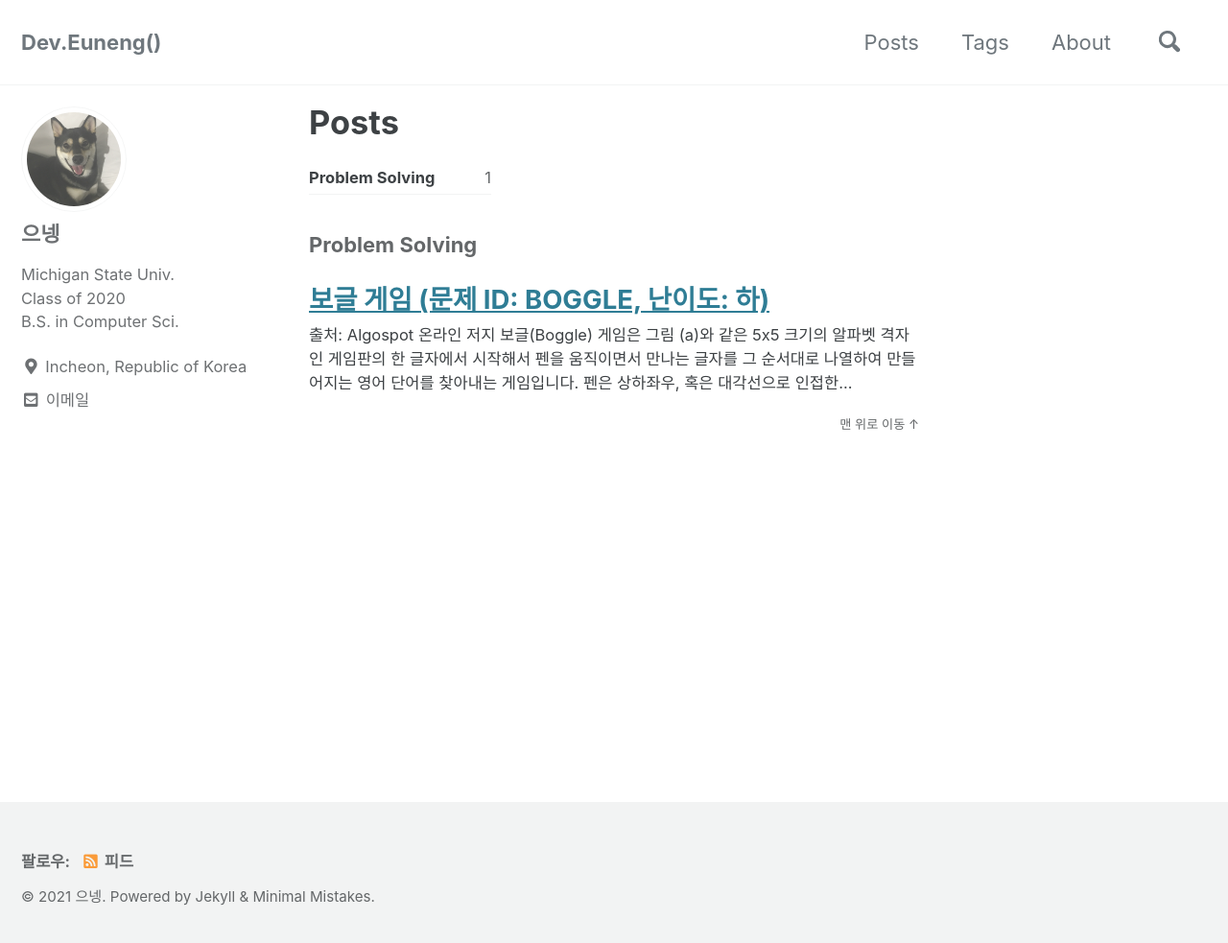
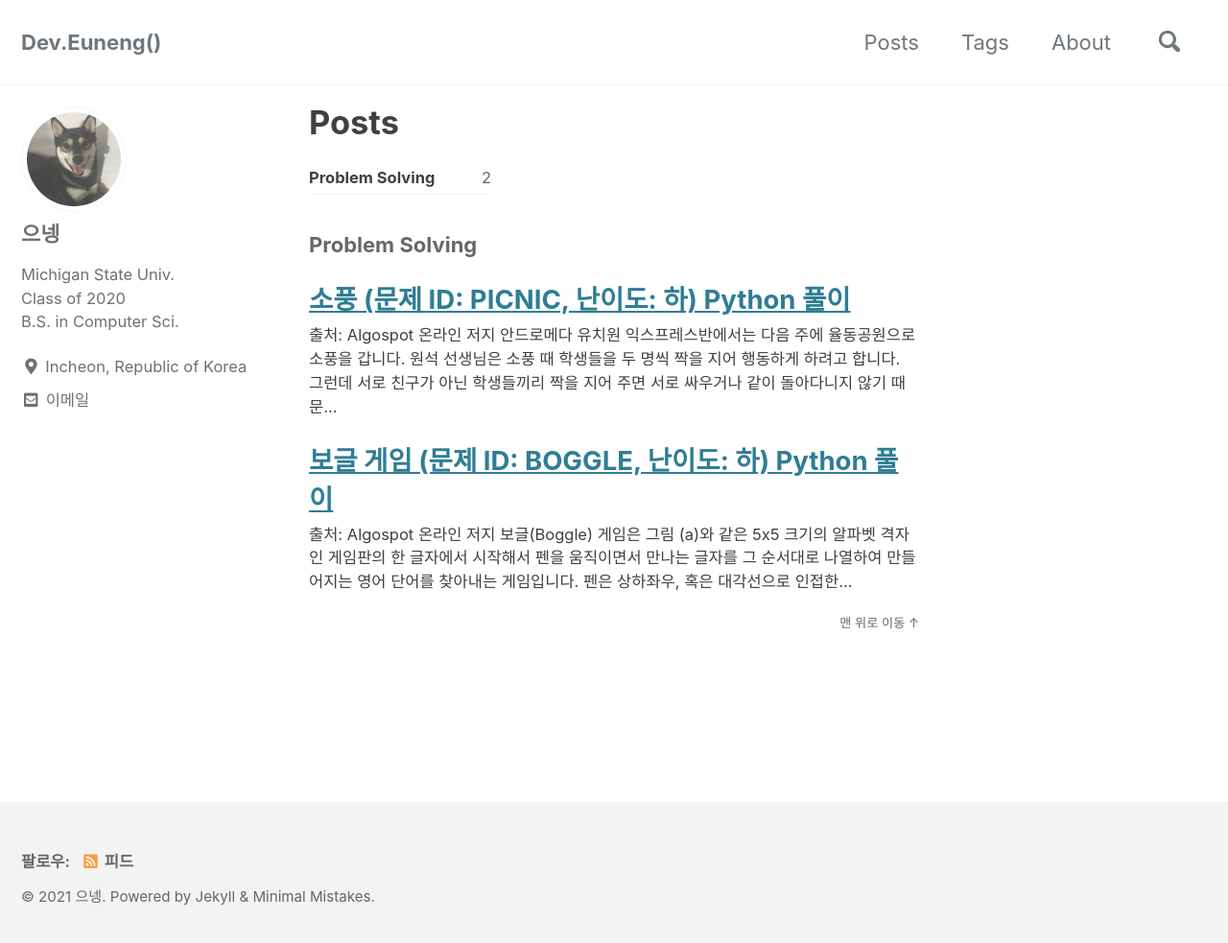
Before and after one commit to kimeunh3/kimeunh3.github.io, a Jekyll site: the page built from _pages/posts.html, in a window 1280 px wide and 991 px high. Shown: the top 983 px of the window at 96% size. Built offline with Jekyll 4.4.1, drawn with Linux system fonts in a browser that asks for light colours; cached includes are drawn as plain includes; part of the change alters nothing that is shown.

Commit message:
added picnic post

````diff
--- a/_posts/2021-04-09-boggle-game.md
+++ b/_posts/2021-04-09-boggle-game.md
@@ -1,5 +1,5 @@
 ---
-title: "보글 게임 (문제 ID: BOGGLE, 난이도: 하)"
+title: "보글 게임 (문제 ID: BOGGLE, 난이도: 하) Python 풀이"
 excerpt_separator: <!--more-->
 categories:
     - "Problem Solving"
@@ -21,3 +21,46 @@ tags:
 보글 게임판과 알고 있는 단어들의 목록이 주어질 때, 보글 게임판에서 각 단어를 찾을 수 있는지 여부를 출력하는 프로그램을 작성하세요.
 
 > **Note:** 지금부터 작성하는 솔루션은 재귀함수와 완전탐색만을 사용하여 풀은 솔루션입니다.
+
+```python
+board = [["U", "R", "L", "P", "M"],
+        ["X", "P", "R", "E", "T"],
+        ["G", "I", "A", "E", "T"],
+        ["X", "T", "N", "Z", "Y"],
+        ["X", "O", "Q", "R", "S"]]
+
+# 상하좌우 / 대각선으로 움직이는 방향을 저장
+dx = [-1, -1, -1, 1, 1, 1, 0, 0]
+dy = [-1, 0, 1, -1, 0, 1, -1, 1]
+
+# 시작 위치가 범위 내에 있는지 확인하는 함수
+def isRange(y, x):
+    if y < 0 or y >= len(board):
+        return False
+    if x < 0 or x >= len(board[0]):
+        return False
+    return True
+
+def hasWord(y, x, word):
+    # 시작 위치가 범위 내에 없다면 무조건 실패
+    if not isRange(y, x):
+        return False
+    # 첫 글자가 일치하지 않으면 무조건 실패
+    if board[y][x] != word[0]:
+        return False
+    # 단어 길이가 1이면 성공
+    if len(word) == 1:
+        return True
+    # 인접한 8칸을 검사
+    for i in range(8):
+        nextX, nextY = x + dx[i], y + dy[i]
+        # 위의 기저사례에서 다음 칸이 범위 내에 있는지,
+        # 첫 글자가 일치하는지 확인하므로 바로 재귀호출
+        if hasWord(nextY, nextX, word[1:]):
+            return True
+    return False
+
+print(hasWord(1, 1, "PRETTY"))
+print(hasWord(2, 0, "GIRL"))
+print(hasWord(1, 2, "REPEAT"))
+```
--- /dev/null
+++ b/_posts/2021-04-10-picnic.md
@@ -0,0 +1,83 @@
+---
+title: "소풍 (문제 ID: PICNIC, 난이도: 하) Python 풀이"
+excerpt_separator: <!--more-->
+categories:
+    - "Problem Solving"
+tags:
+    - "recursion"
+    - "exhaustive search"
+---
+
+출처: [Algospot 온라인 저지](https://algospot.com/judge/problem/read/PICNIC)
+
+안드로메다 유치원 익스프레스반에서는 다음 주에 율동공원으로 소풍을 갑니다. 원석 선생님은 소풍 때 학생들을 두 명씩 짝을 지어 행동하게 하려고 합니다. 그런데 서로 친구가 아닌 학생들끼리 짝을 지어 주면 서로 싸우거나 같이 돌아다니지 않기 때문에, 항상 서로 친구인 학생들끼리만 짝을 지어 줘야 합니다.
+
+각 학생들의 쌍에 대해 이들이 서로 친구인지 여부가 주어질 때, 학생들을 짝지어줄 수 있는 방법의 수를 계산하는 프로그램을 작성하세요. 짝이 되는 학생들이 일부만 다르더라도 다른 방법이라고 봅니다. 예를 들어 다음 두 가지 방법은 서로 다른 방법입니다.
+
+- (태연,제시카) (써니,티파니) (효연,유리)
+- (태연,제시카) (써니,유리) (효연,티파니)
+
+__입력__
+입력의 첫 줄에는 테스트 케이스의 수 C (C <= 50) 가 주어집니다. 각 테스트 케이스의 첫 줄에는 학생의 수 n (2 <= n <= 10) 과 친구 쌍의 수 m (0 <= m <= n*(n-1)/2) 이 주어집니다. 그 다음 줄에 m 개의 정수 쌍으로 서로 친구인 두 학생의 번호가 주어집니다. 번호는 모두 0 부터 n-1 사이의 정수이고, 같은 쌍은 입력에 두 번 주어지지 않습니다. 학생들의 수는 짝수입니다.
+
+__출력__
+각 테스트 케이스마다 한 줄에 모든 학생을 친구끼리만 짝지어줄 수 있는 방법의 수를 출력합니다.
+
+__예제 입력:__
+```
+3
+2 1
+0 1
+4 6
+0 1 1 2 2 3 3 0 0 2 1 3
+6 10
+0 1 0 2 1 2 1 3 1 4 2 3 2 4 3 4 3 5 4 5
+```
+
+__예제 출력:__
+```
+1
+3
+4
+```
+
+__풀이__
+```python
+def countPairing(taken):
+    # 남은 학생들 중 가장 번호가 빠른 학생을 찾는다
+    firstFree = -1
+    for i in range(N):
+        if not taken[i]:
+            firstFree = i
+            break
+    # 기저 사례: 모든 학생이 짝을 찾았으면
+    # 한 가지 방법을 찾았으니 종료한다.
+    if firstFree == -1:
+        return 1
+    ret = 0
+    # 이 학생과 짝지을 학생을 결정한다.
+    for pairWith in range(firstFree+1, N):
+        # 이미 짝지어지지 않은 학생이면서,
+        # firstFree 학생과 친구인 학생을 찾는다.
+        if not taken[pairWith] and areFriends[firstFree][pairWith]:
+            taken[firstFree] = taken[pairWith] = True
+            ret += countPairing(taken)
+            taken[firstFree] = taken[pairWith] = False
+    return ret
+
+
+C = int(input())
+for _ in range(C):
+    N, M = map(int, input().split())
+    # 친구 여부를 저장하는 2차원 행렬
+    areFriends = [ [0] * N for _ in range(N) ]
+    taken = [0] * N
+    pairs = list(map(int, input().split()))
+    for i in range(0, M*2, 2):
+        # 0번째와 1번째가 친구일경우
+        # 0번째의 친구리스트의 1번째에 1을 저장
+        # 1번째의 친구리스트의 0번째 또한 1을 저장
+        areFriends[pairs[i]][pairs[i+1]] = 1
+        areFriends[pairs[i+1]][pairs[i]] = 1
+    print(countPairing(taken))
+```
````
